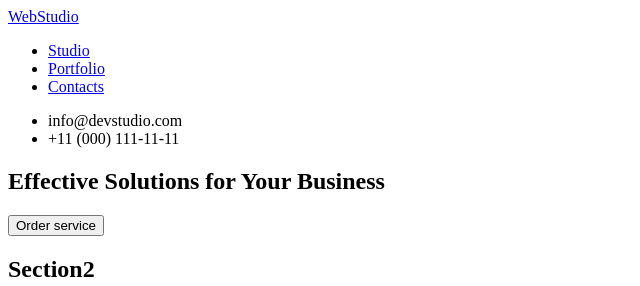
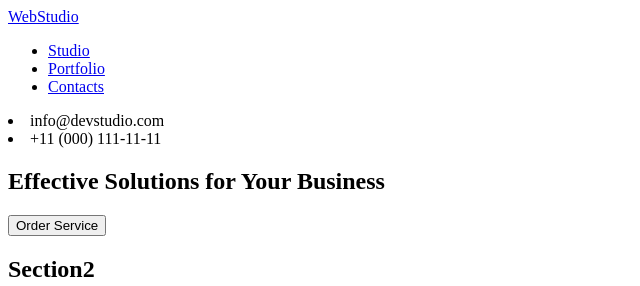
Before and after one commit to MoldovianuHalyna/goit-markup-hw-01, a plain HTML site: page index.html in a window 1280 px wide. Shown: the top 286 px of the page, 0-640 px from the left. Drawn offline with Linux system fonts and the light colour scheme.

Commit message:
Update index.html

```diff
--- a/index.html
+++ b/index.html
@@ -17,17 +17,15 @@
         </ul>
       </nav>
       <adress>
-        <ul>
-          <li href="”mailto:info@devstudio.com”">info@devstudio.com</li>
-          <li href="tel:+110001111111">+11 (000) 111-11-11</li>
-        </ul>
+        <li href="mailto:info@devstudio.com">info@devstudio.com</li>
+        <li href="tel:+110001111111">+11 (000) 111-11-11</li>
       </adress>
     </header>
 
     <main>
       <section>
         <h1>Effective Solutions for Your Business</h1>
-        <button type="button">Order service</button>
+        <button type="button">Order Service</button>
       </section>
       <section class="section--1">
         <h2>Section2</h2>
```
